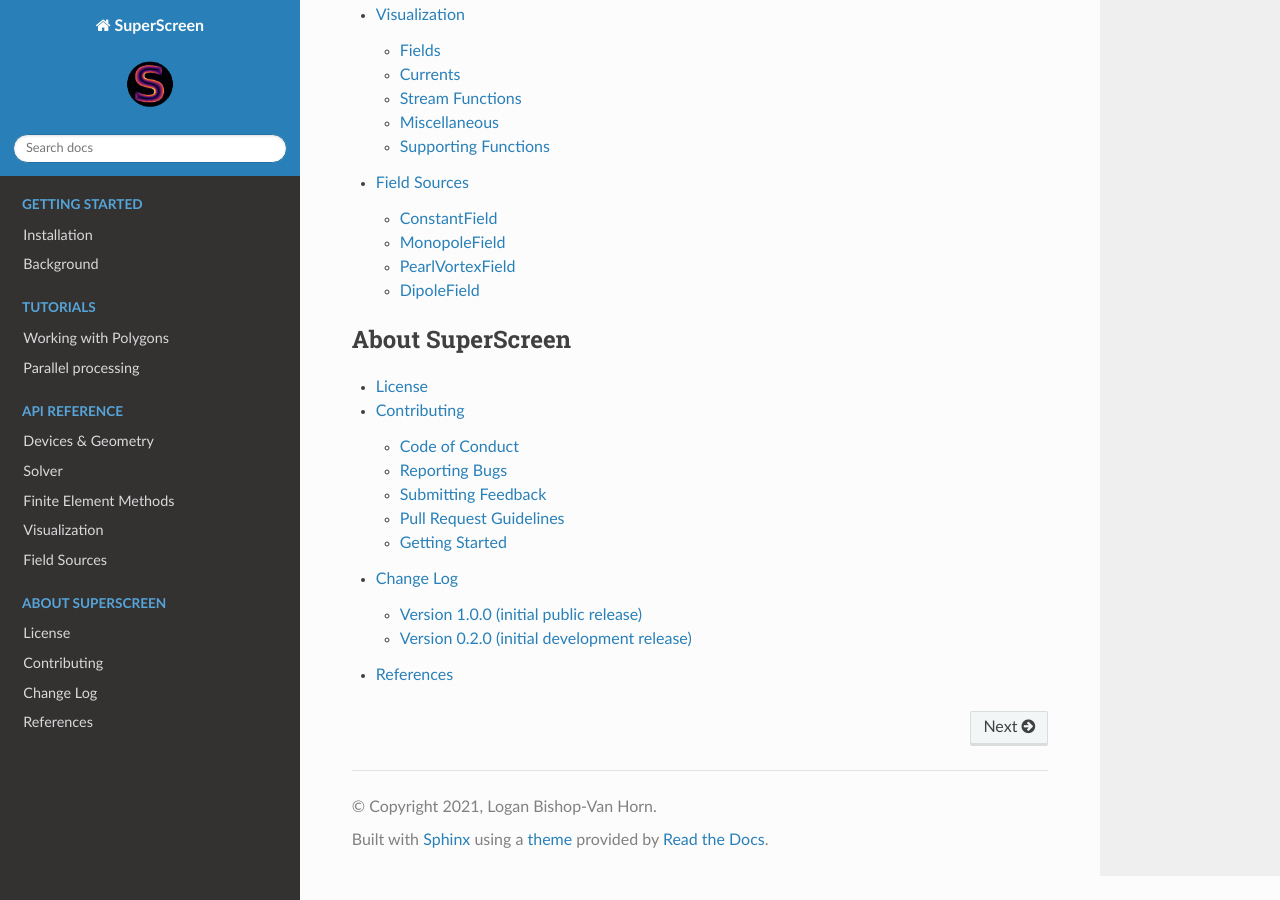
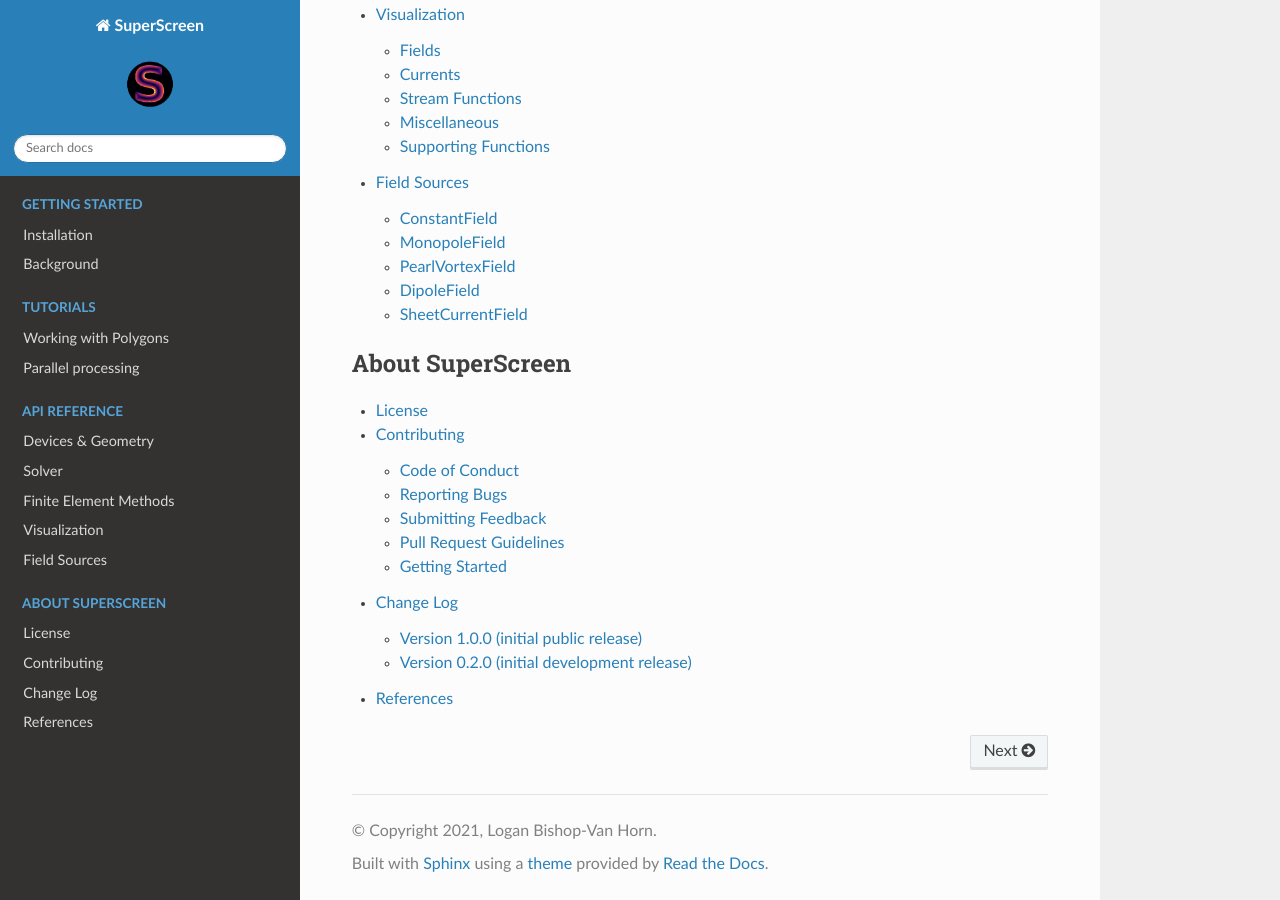
Before and after one commit to loganbvh/superscreen, a Sphinx documentation site: the page built from docs/index.rst, in a window 1280 px wide and 900 px high, scrolled down 1900 px. Built offline with Sphinx 7.4.7 and the Read the Docs theme 2.0.0, drawn with Linux system fonts in a browser that asks for light colours; pages that are not in the unit, such as notebooks, are missing from menus.

Commit message:
Update sources.rst

```diff
--- a/docs/api/sources.rst
+++ b/docs/api/sources.rst
@@ -29,3 +29,8 @@
 -----------
 
 .. autofunction:: superscreen.sources.DipoleField
+
+SheetCurrentField
+-----------------
+
+.. autofunction:: superscreen.sources.SheetCurrentField
```
